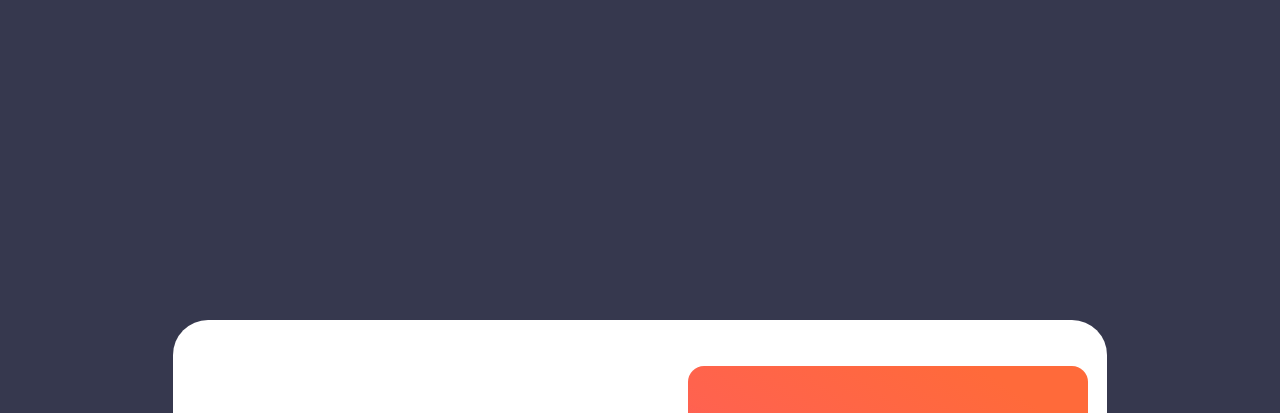
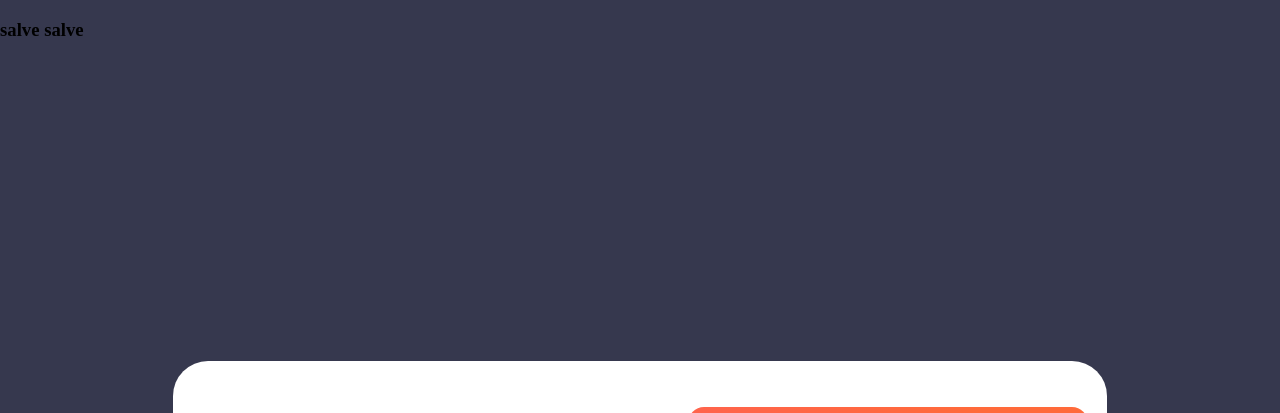
Before and after one commit to GabrielVieira-Code/DesafioFrontEnd-NewsLetter, a plain HTML site: page index.html in a window 1280 px wide. Shown: the top 413 px of the page. Drawn offline with Linux system fonts and the light colour scheme.

Commit message:
teste decommit

```diff
--- a/index.html
+++ b/index.html
@@ -11,7 +11,7 @@
 </head>
 <body>
 
-
+<h3>salve salve</h3>
     <div class="container">
       <div class="containerEmail">
         <h1>Stay  updated!</h1>
```
